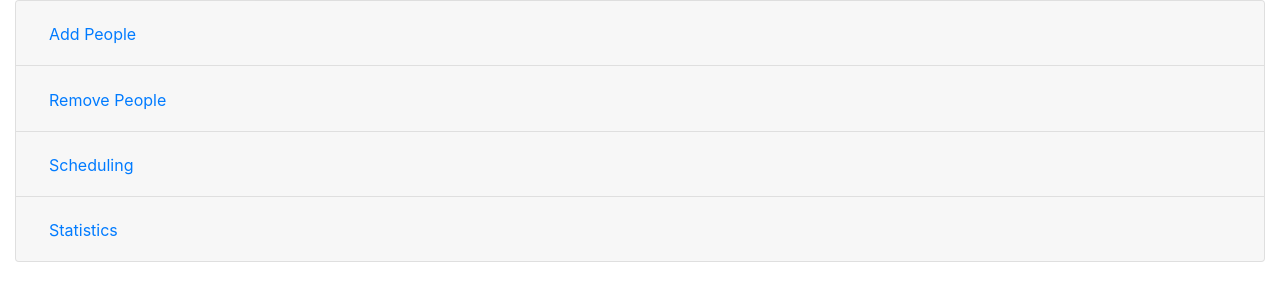
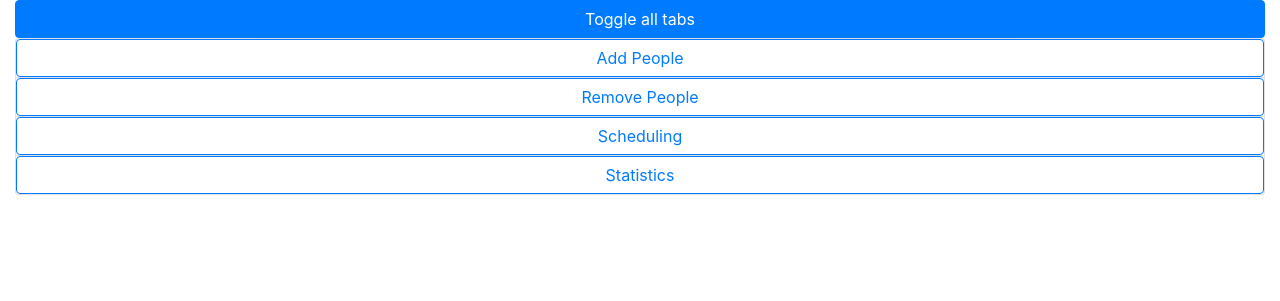
Before and after one commit to hinescd/cs347project, a PHP site: page /html/manager.html in a window 1280 px wide. Shown: the part 129-430 px from the top of the page. Run offline with PHP 8.4, Linux system fonts and the light colour scheme.

Commit message:
Added "Toggle button" to manager page and other visuals

```diff
--- a/css/dark-mode.css
+++ b/css/dark-mode.css
@@ -116,6 +116,10 @@
   background-color: #222;
 }
 
+[data-theme="dark"] .tabButton {
+  background-color: #222;
+}
+
 [data-theme="dark"] li {
   color: #eee;
 }
--- a/html/manager.html
+++ b/html/manager.html
@@ -60,18 +60,21 @@ as recently added ARIA accessability features.-->
         </div>
       </nav>
 
+      <!-- Toggle all tabs button -->
+      <button class="btn btn-primary btn-block" type="button" data-toggle="collapse" data-target=".multi-collapse" aria-expanded="false" aria-controls="collapseOne collapseTwo collapseThree collapseFour">Toggle all tabs</button>
+
       <!-- collapsable sections -->
       <div class="accordion" id="collapsibleTab">
             <!-- Add people tab -->
             <div class="card">
-              <div class="card-header" id="headingOne">
+              <div class="tabButton" id="headingOne">
                 <h2 class="mb-0">
-                  <button class="btn btn-link collapsed" type="button" data-toggle="collapse" data-target="#collapseOne" aria-expanded="false" aria-controls="collapseOne">
+                  <button class="btn btn-outline-primary collapsed btn-block" type="button" data-toggle="collapse" data-target="#collapseOne" aria-expanded="false" aria-controls="collapseOne">
                     Add People
                   </button>
                 </h2>
               </div>
-              <div id="collapseOne" class="collapse" aria-labelledby="headingOne" data-parent="#collapsibleTab">
+              <div id="collapseOne" class="collapse multi-collapse" aria-labelledby="headingOne">
                 <div class="card-body">
                   <form>
                     <div class="form-group">
@@ -106,14 +109,14 @@ as recently added ARIA accessability features.-->
 
             <!-- Remove people tab -->
             <div class="card">
-              <div class="card-header" id="headingTwo">
+              <div class="tabButton" id="headingTwo">
                 <h2 class="mb-0">
-                  <button class="btn btn-link collapsed" type="button" data-toggle="collapse" data-target="#collapseTwo" aria-expanded="false" aria-controls="collapseTwo">
+                  <button class="btn btn-outline-primary collapsed btn-block" type="button" data-toggle="collapse" data-target="#collapseTwo" aria-expanded="false" aria-controls="collapseTwo">
                     Remove People
                   </button>
                 </h2>
               </div>
-              <div id="collapseTwo" class="collapse" aria-labelledby="headingTwo" data-parent="#collapsibleTab">
+              <div id="collapseTwo" class="collapse multi-collapse" aria-labelledby="headingTwo">
                 <div class="card-body">
                   <form>
                     <div class="form-group">
@@ -132,14 +135,14 @@ as recently added ARIA accessability features.-->
 
             <!-- Scheduling tab -->
             <div class="card">
-              <div class="card-header" id="headingThree">
+              <div class="tabButton" id="headingThree">
                 <h2 class="mb-0">
-                  <button class="btn btn-link collapsed" type="button" data-toggle="collapse" data-target="#collapseThree" aria-expanded="false" aria-controls="collapseThree">
+                  <button class="btn btn-outline-primary collapsed btn-block" type="button" data-toggle="collapse" data-target="#collapseThree" aria-expanded="false" aria-controls="collapseThree">
                     Scheduling
                   </button>
                 </h2>
               </div>
-              <div id="collapseThree" class="collapse" aria-labelledby="headingThree" data-parent="#collapsibleTab">
+              <div id="collapseThree" class="collapse multi-collapse" aria-labelledby="headingThree">
                 <div class="card-body">
                  <!-- Tab links -->
                 <div class="tab">
@@ -172,14 +175,14 @@ as recently added ARIA accessability features.-->
 
             <!-- Statistics tab -->
             <div class="card">
-                <div class="card-header" id="headingFour">
+                <div class="tabButton" id="headingFour">
                   <h2 class="mb-0">
-                    <button class="btn btn-link collapsed" type="button" data-toggle="collapse" data-target="#collapseFour" aria-expanded="false" aria-controls="collapseFour">
+                    <button class="btn btn-outline-primary collapsed btn-block" type="button" data-toggle="collapse" data-target="#collapseFour" aria-expanded="false" aria-controls="collapseFour">
                       Statistics
                     </button>
                   </h2>
                 </div>
-                <div id="collapseFour" class="collapse" aria-labelledby="headingFour" data-parent="#collapsibleTab">
+                <div id="collapseFour" class="collapse multi-collapse" aria-labelledby="headingFour">
                   <div class="card-body">
                     Statistics content
                   </div>
```
